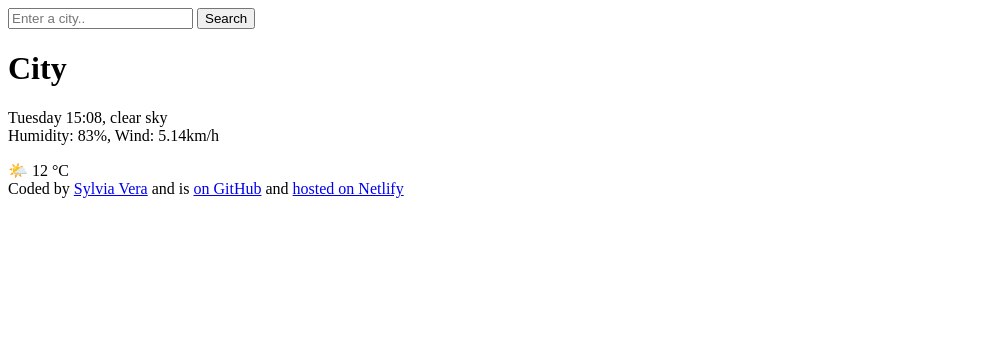
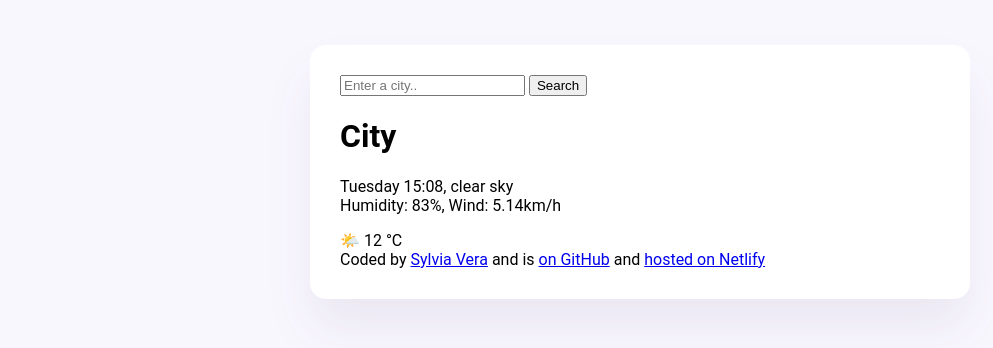
Before and after one commit to sylviajvg/my-homework, a plain HTML site: page index.html in a window 1280 px wide. Shown: the whole page, without its empty margins (0-993 px from the left). Drawn offline with Linux system fonts and the light colour scheme.

Commit message:
Styled the main and added fonts

```diff
--- a/index.html
+++ b/index.html
@@ -3,9 +3,11 @@
   <head>
     <meta charset="UTF-8" />
     <meta name="viewport" content="width=device-width, initial-scale=1.0" />
+    <link rel="stylesheet" href="src/style.css" />
     <title>My weather app</title>
   </head>
   <body>
+    <div class="weather-app">
       <header>
         <form>
           <input type="search" placeholder="Enter a city.." required />
@@ -22,12 +24,11 @@
         </div>
         <div>🌤️ 12 °C</div>
       </main>
-  </body>
 
       <footer>
         Coded by
-    <a href="https://github.com/sylviajvg" target="_blank">Sylvia Vera</a> and
-    is
+        <a href="https://github.com/sylviajvg" target="_blank">Sylvia Vera</a>
+        and is
         <a href="https://github.com/sylviajvg/my-homework" target="_blank">
           on GitHub</a
         >
@@ -36,4 +37,6 @@
           >hosted on Netlify</a
         >
       </footer>
+    </div>
+  </body>
 </html>
--- /dev/null
+++ b/src/style.css
@@ -0,0 +1,13 @@
+body {
+  background-color: #f9f7fe;
+  font-family: "Roboto", sans-serif;
+}
+
+.weather-app {
+  background: white;
+  max-width: 600px;
+  margin: 45px auto;
+  box-shadow: 0 30px 50px rgba(65, 50, 100, 0.08);
+  border-radius: 16px;
+  padding: 30px;
+}
```
Lines whose indentation alone changed are shown as unchanged.
